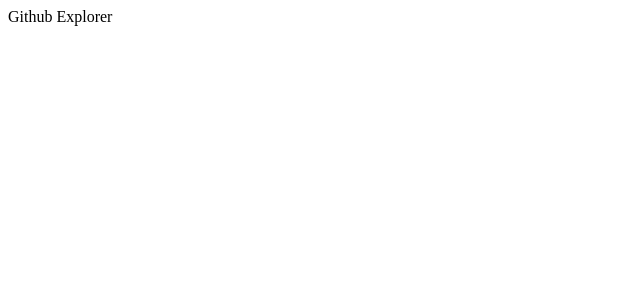
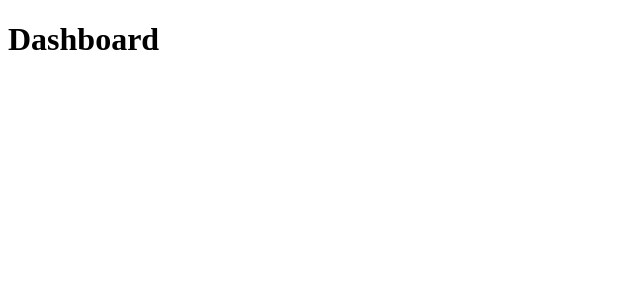
Before and after one commit to thiagodevx/gostack-github-explorer, a React (Create React App) app: page /dashboard in a window 1280 px wide. Shown: the top 300 px of the page, without its empty margins (0-640 px from the left). Built offline with nearby package versions, Linux system fonts and the light colour scheme.

Commit message:
using basic routes

```diff
--- a/package.json
+++ b/package.json
@@ -10,8 +10,10 @@
     "@types/node": "^12.0.0",
     "@types/react": "^16.9.0",
     "@types/react-dom": "^16.9.0",
+    "@types/react-router-dom": "^5.1.4",
     "react": "^16.13.1",
     "react-dom": "^16.13.1",
+    "react-router-dom": "^5.1.2",
     "react-scripts": "3.4.1",
     "typescript": "~3.7.2"
   },
--- a/src/App.tsx
+++ b/src/App.tsx
@@ -1,3 +1,4 @@
 import React from 'react'
+import Routes from './shared/Routes'
 
-export default () => <div>Github Explorer</div>
+export default () => <Routes />
--- /dev/null
+++ b/src/dashboard/Dashboard.tsx
@@ -0,0 +1,3 @@
+import React from 'react'
+
+export default () => <h1>Dashboard</h1>
--- /dev/null
+++ b/src/repository/Repository.tsx
@@ -0,0 +1,3 @@
+import React from 'react'
+
+export default () => <h1>Repository</h1>
--- /dev/null
+++ b/src/shared/Routes.tsx
@@ -0,0 +1,13 @@
+import React from 'react'
+import { Switch, Route, BrowserRouter } from 'react-router-dom'
+import Dashboard from '../dashboard/Dashboard'
+import Repository from '../repository/Repository'
+export default () => (
+  <BrowserRouter>
+    <Switch>
+      <Route component={Dashboard} path='/dashboard'></Route>
+      <Route component={Repository} path='/repository'></Route>
+      <Route component={Dashboard}></Route>
+    </Switch>
+  </BrowserRouter>
+)
```
Also changed, not shown: 1 other file (tests, documents, lock files or other folders).
